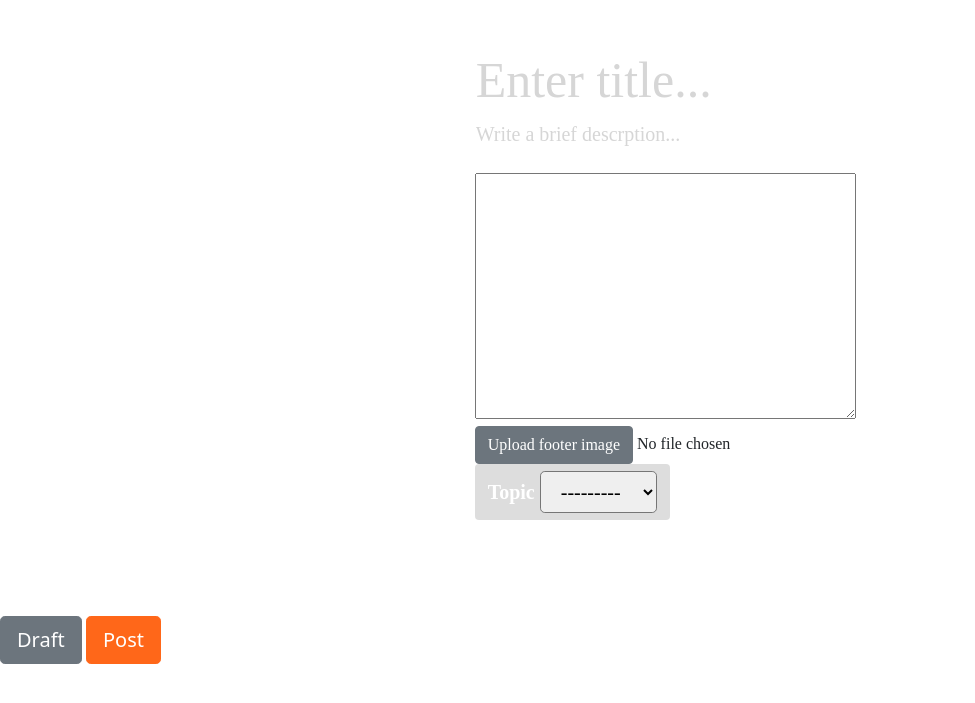
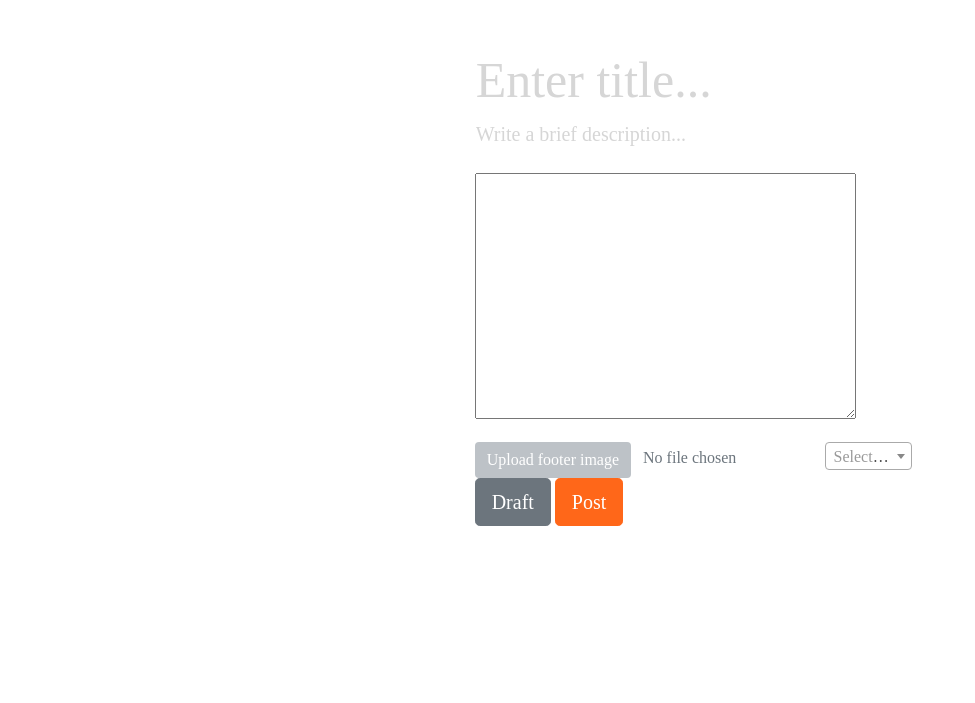
Before and after one commit to imbesci/substack-clone, a Django app: page /articles/create/ in a window 1280 px wide. Shown: the part 72-775 px from the top of the page, without its empty margins (0-975 px from the left). Run offline with Django 4.2, Linux system fonts and the light colour scheme; a user stored in the database is signed in; some libraries are stand-ins or nearby versions.

Commit message:
More changes

```diff
--- a/substack/accounts/templates/accounts/create_account.html
+++ b/substack/accounts/templates/accounts/create_account.html
@@ -26,7 +26,7 @@
                 {% render_field form.username class="form-control my-3" placeholder="Create a username"%}
                 {{ form.username.errors|striptags }}
 
-                {% render_field form.email class="form-control mt-3 mb-2" placeholder="Email" hx-post=verify_email hx-trigger="keyup[target.value.length > 7] " hx-target="#emailverification" hx-swap="outerHTML" %}
+                {% render_field form.email class="form-control mt-3 mb-2" placeholder="Email" hx-post=verify_email hx-trigger="keyup[target.value.length > 7]" hx-target="#emailverification" hx-swap="outerHTML" %}
                 {{ form.email.errors|striptags }}
 
                 <div id="emailverification"></div>
--- a/substack/articles/forms.py
+++ b/substack/articles/forms.py
@@ -5,8 +5,7 @@ from . import models
 #add form for making new articles
 class CreateArticle(forms.ModelForm):
     title = forms.CharField(max_length = 200, widget = forms.Textarea(attrs = {'placeholder': 'Enter title...', 'min_length':1, 'rows':1}))
-    description = forms.CharField(widget = forms.Textarea(attrs = {'placeholder': 'Write a brief descrption...', 'rows':'2', }))
-
+    description = forms.CharField(widget = forms.Textarea(attrs = {'placeholder': 'Write a brief description...', 'rows':'2', }))
 
     class Meta:
         model = models.Article
--- a/substack/articles/templates/articles/article_creation.html
+++ b/substack/articles/templates/articles/article_creation.html
@@ -4,6 +4,8 @@
 {% block customcss %}
 <link rel="stylesheet" href="{% static 'styles.css' %}">
 <script src="https://code.jquery.com/jquery-3.6.0.min.js" integrity="sha256-/xUj+3OJU5yExlq6GSYGSHk7tPXikynS7ogEvDej/m4="  crossorigin="anonymous"></script>
+<link href="https://cdn.jsdelivr.net/npm/select2@4.1.0-rc.0/dist/css/select2.min.css" rel="stylesheet" />
+<script src="https://cdn.jsdelivr.net/npm/select2@4.1.0-rc.0/dist/js/select2.min.js"></script>
 {% endblock customcss %}
 {% block title %} Substack - Create
 {% endblock title %}
@@ -38,6 +40,13 @@
         background-color: #DDDDDD !important;
         outline: none;
     }
+
+    .lightbtncolor {
+        background-color: #bdc2c7 !important;
+        border:none !important;
+    }
+
+
 </style>
 
 <div class="d-flex justify-content-center col-5 offset-4  p-5 rounded-3  mb-5 bg-body rounded">
@@ -47,12 +56,15 @@
         {% render_field articleForm.description id="description" class="d-block border border-white lh-sm p-0 m-auto mt-2 shadow-none text-start" %}
         {% render_field articleForm.body id="body" %}
 
+        <div class="d-flex justify-content-between mt-3">
+            <div>
             {% render_field articleForm.thumbnail hidden="hidden" %}
-    <button type="button" class="btn btn-secondary " id="custom-button">Upload footer image</button>
-    <span id="imagepath">No file chosen</span>
+            <button type="button" class="btn btn-secondary lightbtncolor " id="custom-button">Upload footer image</button>
+            <span id="imagepath" class="fs-6 lead text-muted ps-2">No file chosen</span>
+            </div>
 
-    <span id="topicspan" class="badge bg-secondary fs-5">Topic
-    {% render_field articleForm.topic class="form-select-lg" %} </span>
+            {% render_field articleForm.topic class="form-select-lg" %}
+
         </div>
 
 
@@ -64,6 +76,9 @@
 {% include 'snippets/footer.html' %}
 
 <script>
+$(document).ready(function() {
+
+
     $('#title').on('input', function() {
         $(this)
           .width (50)
@@ -95,5 +110,14 @@
         }
     });
 
+    $('#id_topic').select2(
+        {
+        minimumResultsForSearch: Infinity,
+        width: '20%',
+        placeholder:'Select a topic',
+
+    }
+    );
+});
 </script>
 {% endblock content %}
--- a/substack/package.json
+++ b/substack/package.json
@@ -11,6 +11,7 @@
   "dependencies": {
     "autosize": "^5.0.1",
     "bootstrap": "^5.1.3",
-    "jquery": "^3.6.0"
+    "jquery": "^3.6.0",
+    "select2-bootstrap-theme": "0.1.0-beta.10"
   }
 }
```
Also changed, not shown: substack/articles/templates/articles/snippets/articlechoiceform.html (added), substack/package-lock.json. Lines whose indentation alone changed are shown as unchanged.
